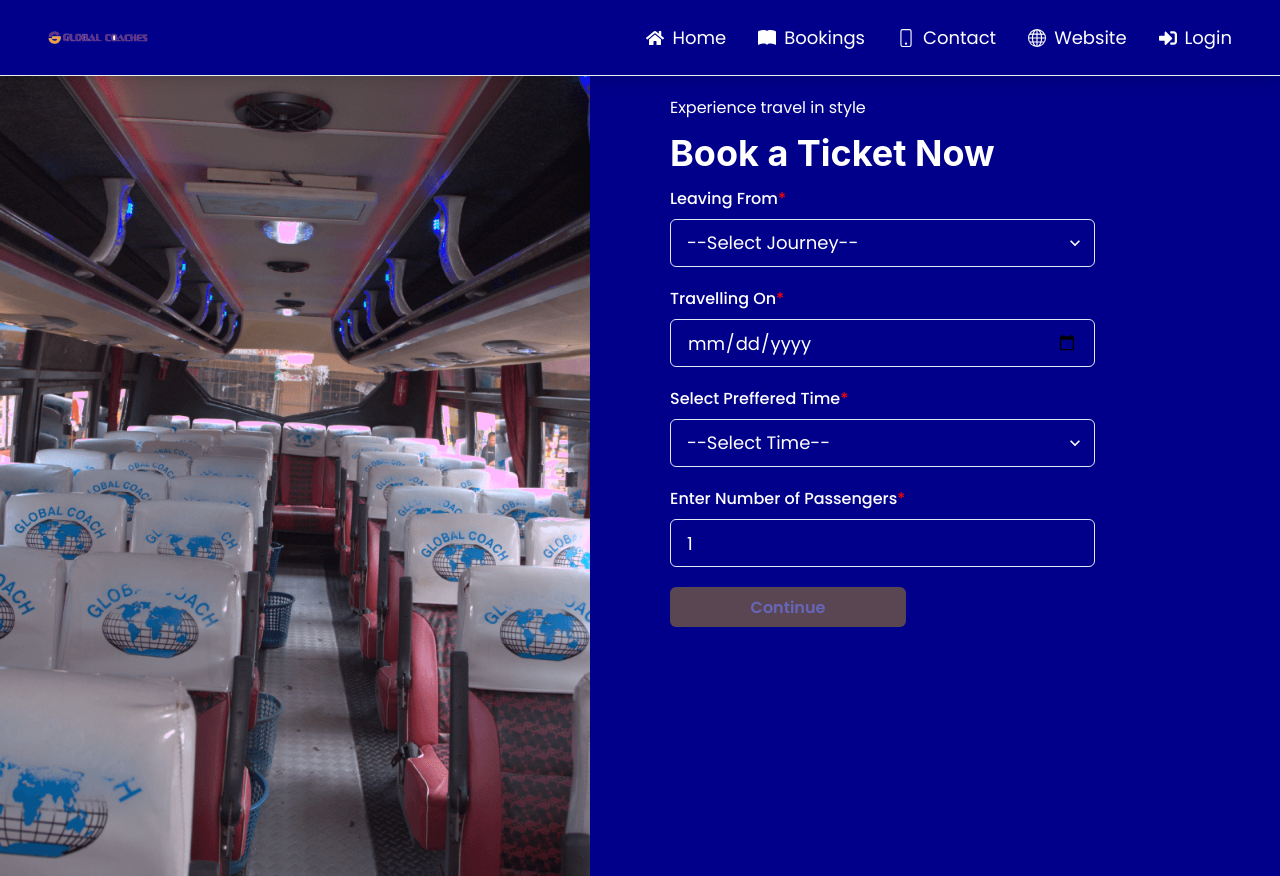
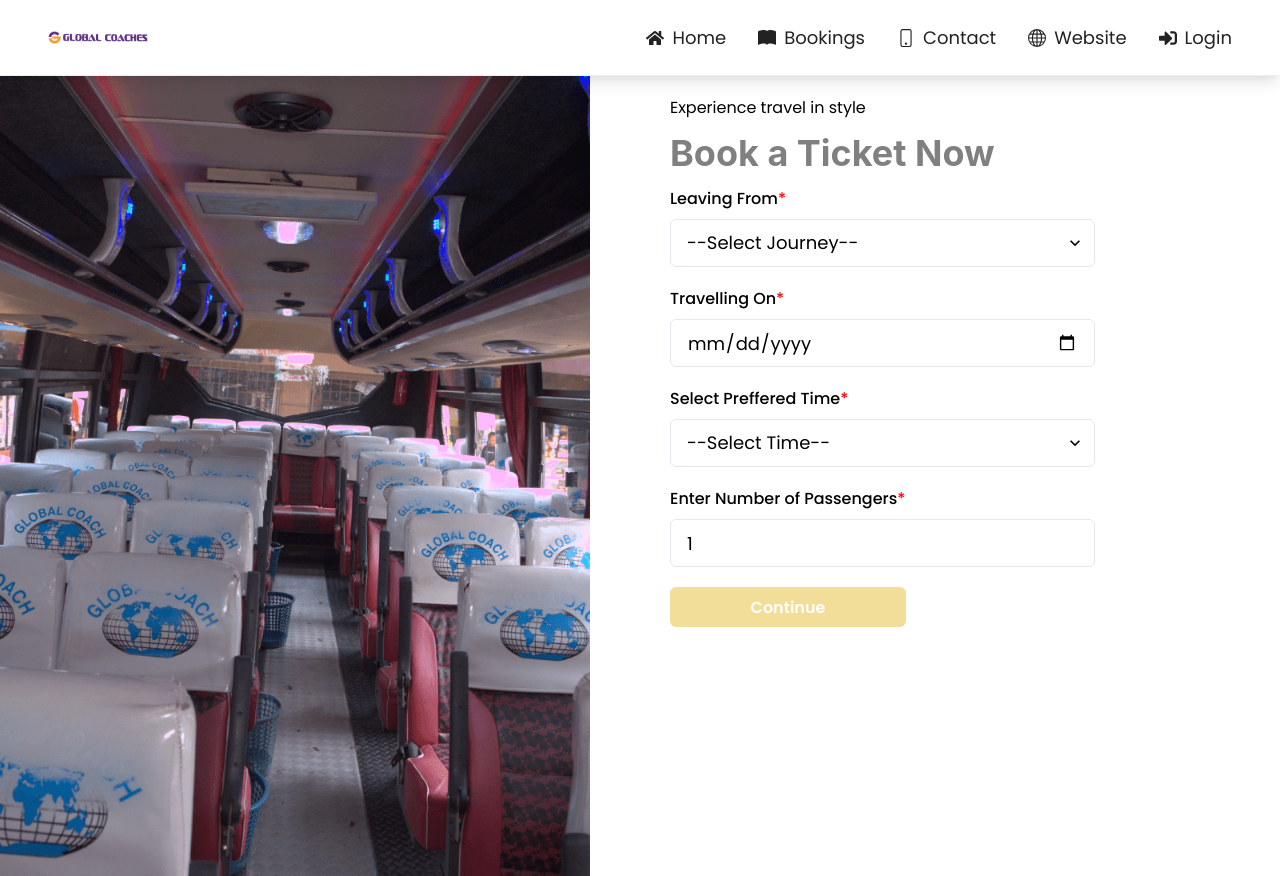
Before and after one commit to Abeinevincent/bus-booking-web-app, a React (Vite) app: page / in a window 1280 px wide. Built offline with nearby package versions, Linux system fonts and the light colour scheme.

Commit message:
Modified UI

```diff
--- a/src/components/layout/header/Logo.tsx
+++ b/src/components/layout/header/Logo.tsx
@@ -10,12 +10,7 @@ export const Logo = (props: LogoProps) => {
   return (
     <Box {...props}>
       <Text fontSize={"lg"} color="white" fontWeight="bold">
-        <Image
-          src={MyLogo}
-          alt="logo"
-          // style={{ width: "230px" }}
-          width="400px"
-        />
+        <Image src={MyLogo} alt="logo" width="600px" />
         {/* GLOBALCOACHES */}
       </Text>
     </Box>
--- a/src/components/layout/header/MenuItem.tsx
+++ b/src/components/layout/header/MenuItem.tsx
@@ -22,7 +22,7 @@ export const MenuItem = ({
         // display="block"
         fontSize={"lg"}
         // color={active ? "white" : PrimaryColor}
-        color="white"
+        color="#222"
         {...rest}
         display="flex"
         alignItems={"center"}
--- a/src/components/layout/header/Navbar.tsx
+++ b/src/components/layout/header/Navbar.tsx
@@ -8,7 +8,7 @@ const CloseIcon = ({ active }: { active: boolean }) => (
     <title>Close</title>
     <path
       // fill={active ? "white" : PrimaryColor}
-      fill={"white"}
+      fill={"darkblue"}
       d="M9.00023 7.58599L13.9502 2.63599L15.3642 4.04999L10.4142 8.99999L15.3642 13.95L13.9502 15.364L9.00023 10.414L4.05023 15.364L2.63623 13.95L7.58623 8.99999L2.63623 4.04999L4.05023 2.63599L9.00023 7.58599Z"
     />
   </svg>
@@ -20,7 +20,7 @@ const MenuIcon = ({ active }: { active: boolean }) => (
     viewBox="0 0 20 20"
     xmlns="http://www.w3.org/2000/svg"
     // fill={active ? "white" : PrimaryColor}
-    fill={"white"}
+    fill={"darkblue"}
   >
     <title>Menu</title>
     <path d="M0 3h20v2H0V3zm0 6h20v2H0V9zm0 6h20v2H0v-2z" />
@@ -74,8 +74,9 @@ const NavBar = () => {
         //     ? ["primary.500", "primary.500", "white", "white"]
         //     : PrimaryColor
         // }
-        bg="darkblue"
-        color={["white", "white", "primary.700", "primary.700"]}
+        bg="white"
+        color={"#222"}
+        // color={["white", "white", "primary.700", "primary.700"]}
         {...props}
       >
         {children}
--- a/src/components/uicomponents/hero/Hero.tsx
+++ b/src/components/uicomponents/hero/Hero.tsx
@@ -158,16 +158,16 @@ const Hero = () => {
       </Box>
       {!showSeats && showForm && (
         <Box
-          bg={"darkblue"}
-          color="white"
-          h={"100%"}
+          bg={"white"}
+          color="black"
+          h={"90%"}
           p={{ base: 1, lg: 5 }}
           pl={{ base: 2, lg: 20 }}
           flex={1}
         >
           <Box>
             <Text>Experience travel in style</Text>
-            <Heading overflow={"hidden"} my={3}>
+            <Heading overflow={"hidden"} color={'gray'} my={3}>
               Book a Ticket Now
             </Heading>
             <form>
```
